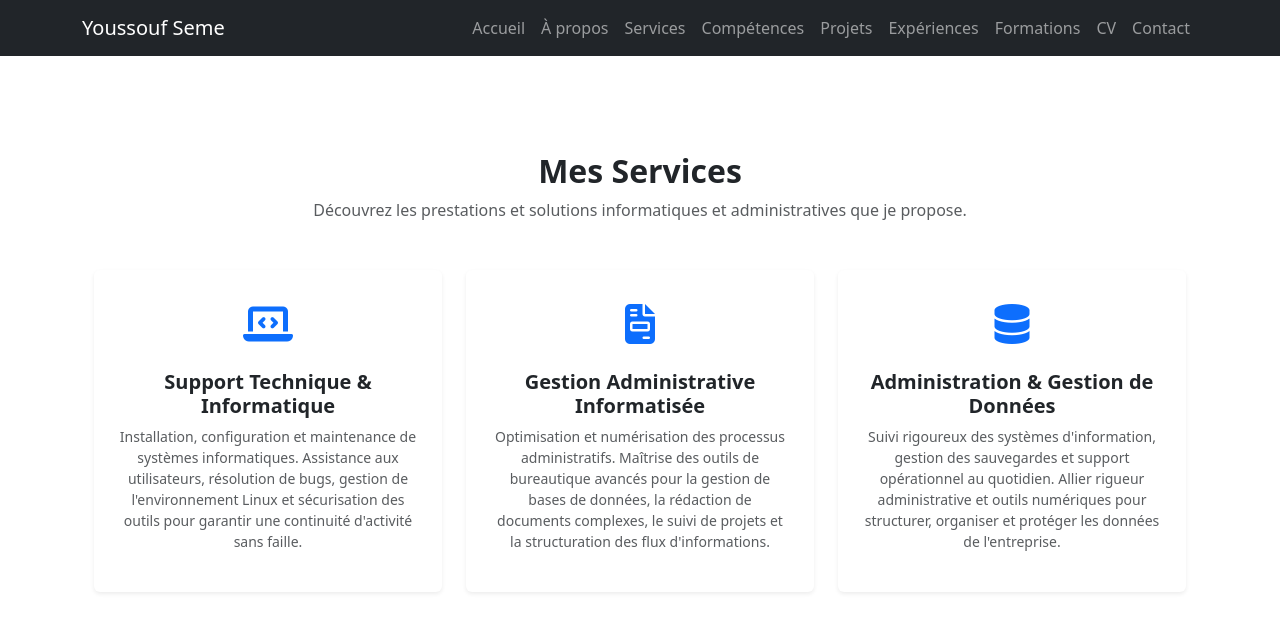
After one commit to youssouf064/portfolio, a Flask app: page /services in a window 1280 px wide. The commit adds this page. Shown: the top 639 px of the page. Run offline with Flask 3, Linux system fonts and the light colour scheme.

Commit message:
Ajout de la section Services au portfolio

```diff
--- a/app.py
+++ b/app.py
@@ -10,6 +10,10 @@ def index():
 @app.route("/about")
 def about():
     return render_template("about.html")
+
+@app.route("/services")
+def services():
+    return render_template("services.html")
 
 @app.route("/skills")
 def skills():
--- a/templates/base.html
+++ b/templates/base.html
@@ -5,10 +5,8 @@
     <title>Youssouf SEME Portfolio</title>
 
     <link href="https://cdn.jsdelivr.net/npm/bootstrap@5.3.3/dist/css/bootstrap.min.css" rel="stylesheet">
-    <link href="https://cdn.jsdelivr.net/npm/bootstrap@5.3.0/dist/css/bootstrap.min.css"
-          rel="stylesheet">
-<link rel="stylesheet"
-href="https://cdnjs.cloudflare.com/ajax/libs/font-awesome/6.7.2/css/all.min.css">
+    <link href="https://cdn.jsdelivr.net/npm/bootstrap@5.3.0/dist/css/bootstrap.min.css" rel="stylesheet">
+    <link rel="stylesheet" href="https://cdnjs.cloudflare.com/ajax/libs/font-awesome/6.7.2/css/all.min.css">
 </head>
 
 <body>
@@ -19,13 +17,8 @@ href="https://cdnjs.cloudflare.com/ajax/libs/font-awesome/6.7.2/css/all.min.css"
     Youssouf Seme
 </a>
 
-<button class="navbar-toggler"
-type="button"
-data-bs-toggle="collapse"
-data-bs-target="#menu">
-
+<button class="navbar-toggler" type="button" data-bs-toggle="collapse" data-bs-target="#menu">
 <span class="navbar-toggler-icon"></span>
-
 </button>
 
 <div class="collapse navbar-collapse" id="menu">
@@ -38,6 +31,10 @@ data-bs-target="#menu">
 
 <li class="nav-item">
 <a class="nav-link" href="/about">À propos</a>
+</li>
+
+<li class="nav-item">
+<a class="nav-link" href="/services">Services</a>
 </li>
 
 <li class="nav-item">
--- /dev/null
+++ b/templates/services.html
@@ -0,0 +1,44 @@
+{% extends 'base.html' %}
+
+{% block content %}
+<section id="services" class="services-section py-5">
+    <div class="container">
+        <div class="text-center mb-5">
+            <h2 class="fw-bold">Mes Services</h2>
+            <p class="text-muted">Découvrez les prestations et solutions informatiques et administratives que je propose.</p>
+        </div>
+
+        <div class="row g-4">
+            <div class="col-md-4">
+                <div class="card h-100 shadow-sm border-0 p-4 text-center">
+                    <div class="service-icon mb-3" style="font-size: 2.5rem; color: #0d6efd;">
+                        <i class="fas fa-laptop-code"></i>
+                    </div>
+                    <h3 class="h5 fw-bold">Support Technique & Informatique</h3>
+                    <p class="text-muted small">Installation, configuration et maintenance de systèmes informatiques. Assistance aux utilisateurs, résolution de bugs, gestion de l'environnement Linux et sécurisation des outils pour garantir une continuité d'activité sans faille.</p>
+                </div>
+            </div>
+
+            <div class="col-md-4">
+                <div class="card h-100 shadow-sm border-0 p-4 text-center">
+                    <div class="service-icon mb-3" style="font-size: 2.5rem; color: #0d6efd;">
+                        <i class="fas fa-file-invoice"></i>
+                    </div>
+                    <h3 class="h5 fw-bold">Gestion Administrative Informatisée</h3>
+                    <p class="text-muted small">Optimisation et numérisation des processus administratifs. Maîtrise des outils de bureautique avancés pour la gestion de bases de données, la rédaction de documents complexes, le suivi de projets et la structuration des flux d'informations.</p>
+                </div>
+            </div>
+
+            <div class="col-md-4">
+                <div class="card h-100 shadow-sm border-0 p-4 text-center">
+                    <div class="service-icon mb-3" style="font-size: 2.5rem; color: #0d6efd;">
+                        <i class="fas fa-database"></i>
+                    </div>
+                    <h3 class="h5 fw-bold">Administration & Gestion de Données</h3>
+                    <p class="text-muted small">Suivi rigoureux des systèmes d'information, gestion des sauvegardes et support opérationnel au quotidien. Allier rigueur administrative et outils numériques pour structurer, organiser et protéger les données de l'entreprise.</p>
+                </div>
+            </div>
+        </div>
+    </div>
+</section>
+{% endblock %}
```
